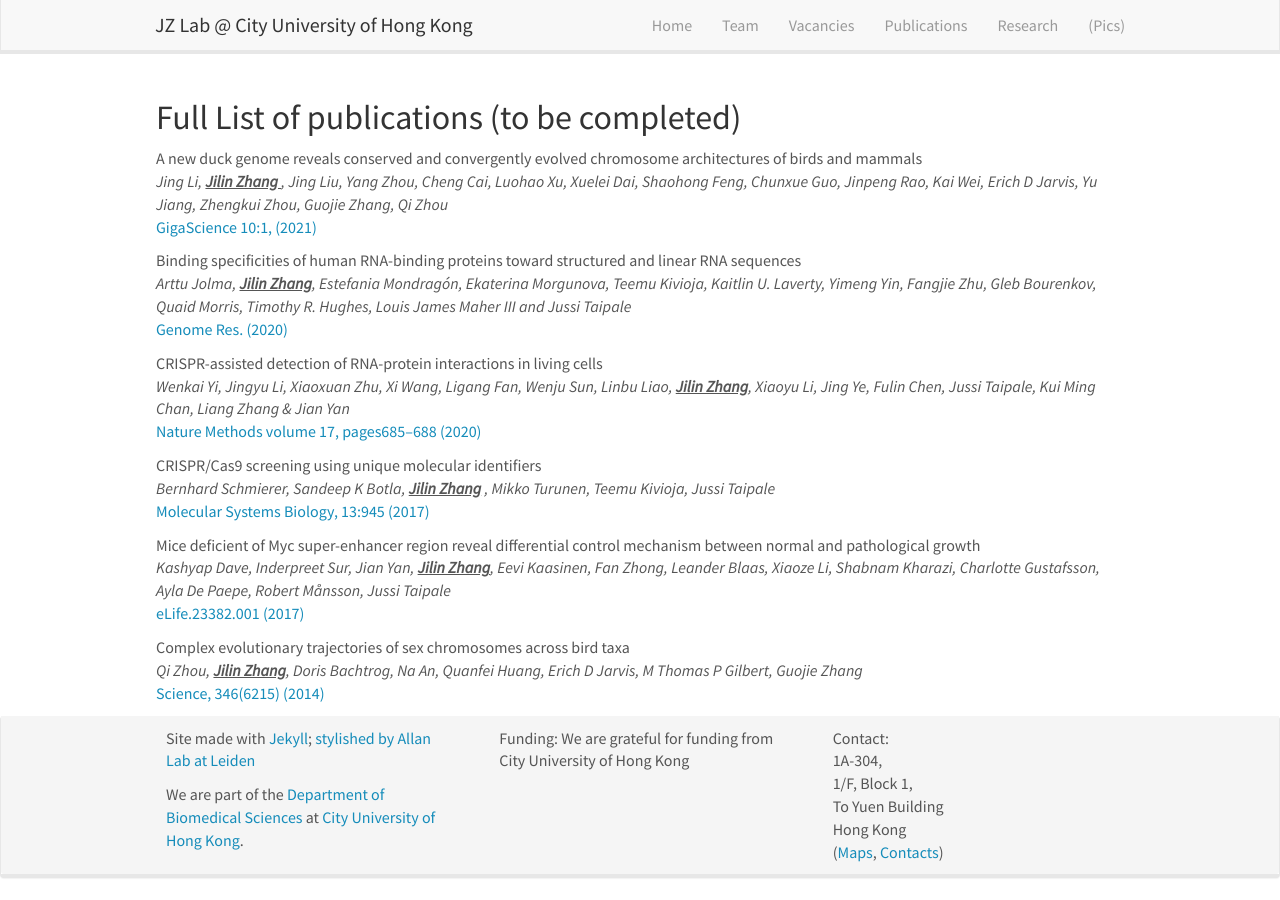
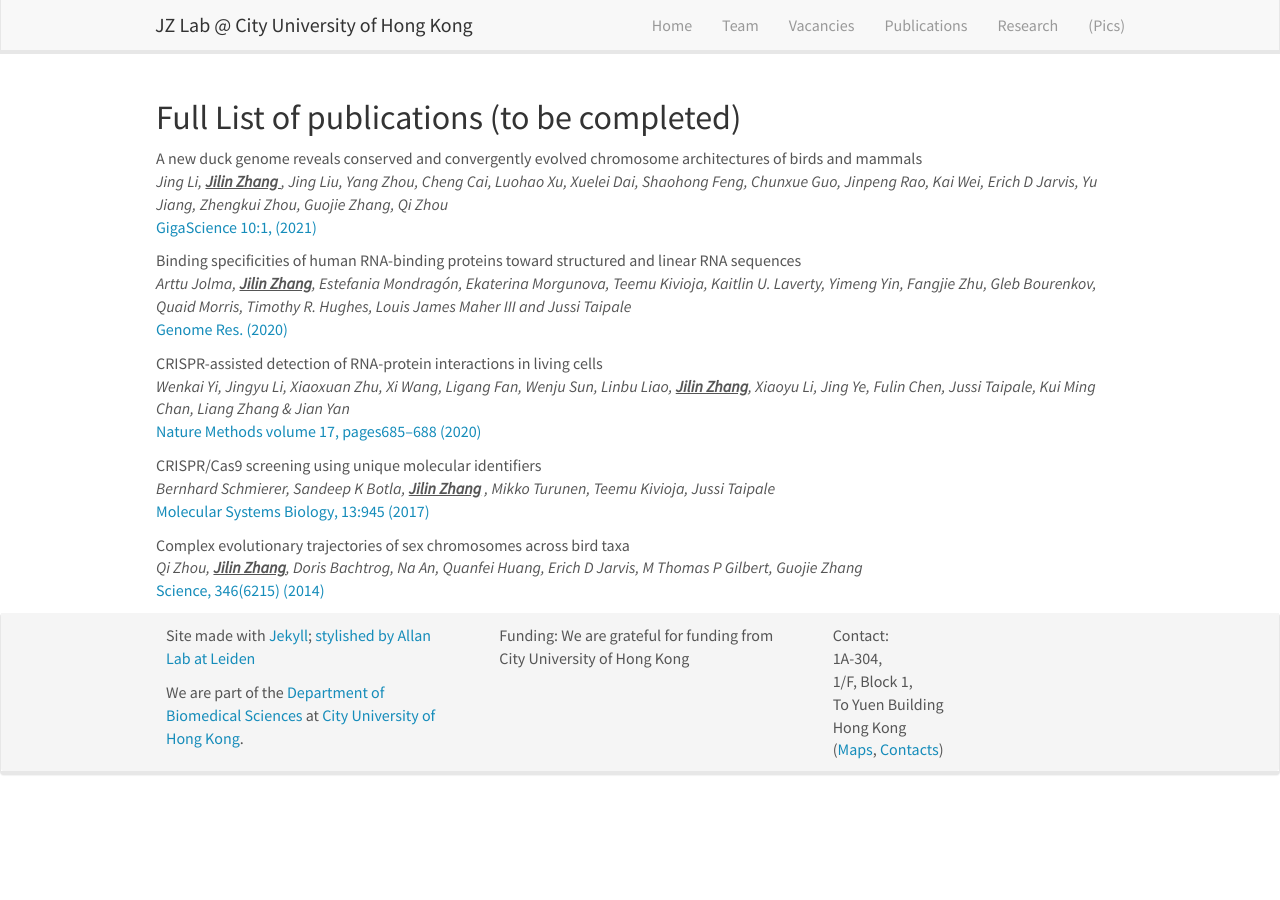
Before and after one commit to zhjilin/jzlab.github.io, a Jekyll site: the page built from _pages/publications.md, in a window 1280 px wide and 900 px high, scrolled down 1828 px. Built offline with Jekyll 4.4.1, drawn with Linux system fonts in a browser that asks for light colours; nearby versions of some CDN libraries; after the commit the page ends 2625 px from its top, so only the background shows below that.

Commit message:
Update publist.yml

```diff
--- a/_data/publist.yml
+++ b/_data/publist.yml
@@ -38,16 +38,6 @@
   highlight: 1
   news2:
 
-- title: "Mice deficient of Myc super-enhancer region reveal differential control mechanism between normal and pathological growth"
-  image: Elife_2017.png
-  description: The gene desert upstream of the MYC oncogene on chromosome 8q24 contains susceptibility loci for several major forms of human cancer. The region shows high conservation between human and mouse and contains multiple MYC enhancers that are activated in tumor cells. However, the role of this region in normal development has not been addressed. Here we show that a 538 kb deletion of the entire MYC upstream super-enhancer region in mice results in 50% to 80% decrease in Myc expression in multiple tissues. The mice are viable and show no overt phenotype.
-  authors: Kashyap Dave, Inderpreet Sur, Jian Yan, <strong><ins>Jilin Zhang</ins></strong>, Eevi Kaasinen, Fan Zhong, Leander Blaas, Xiaoze Li, Shabnam Kharazi, Charlotte Gustafsson, Ayla De Paepe, Robert Månsson, Jussi Taipale
-  link:
-    url: https://elifesciences.org/articles/23382
-    display:  eLife.23382.001 (2017)
-  highlight: 0
-  news2:
-
 - title: "Complex evolutionary trajectories of sex chromosomes across bird taxa"
   image: Science_2014bird.jpeg
   description: We analyze newly available genomes of 17 bird species representing the avian phylogenetic range, and find that more than half of them do not have as fully degenerated W chromosomes as that of chicken. We show that avian sex chromosomes harbor tremendous diversity among species in their composition of pseudoautosomal regions and degree of Z/W differentiation. Punctuated events of shared or lineage-specific recombination suppression have produced a gradient of "evolutionary strata" along the Z chromosome, which initiates from the putative avian sex-determining gene DMRT1 and ends at the pseudoautosomal region.
```
